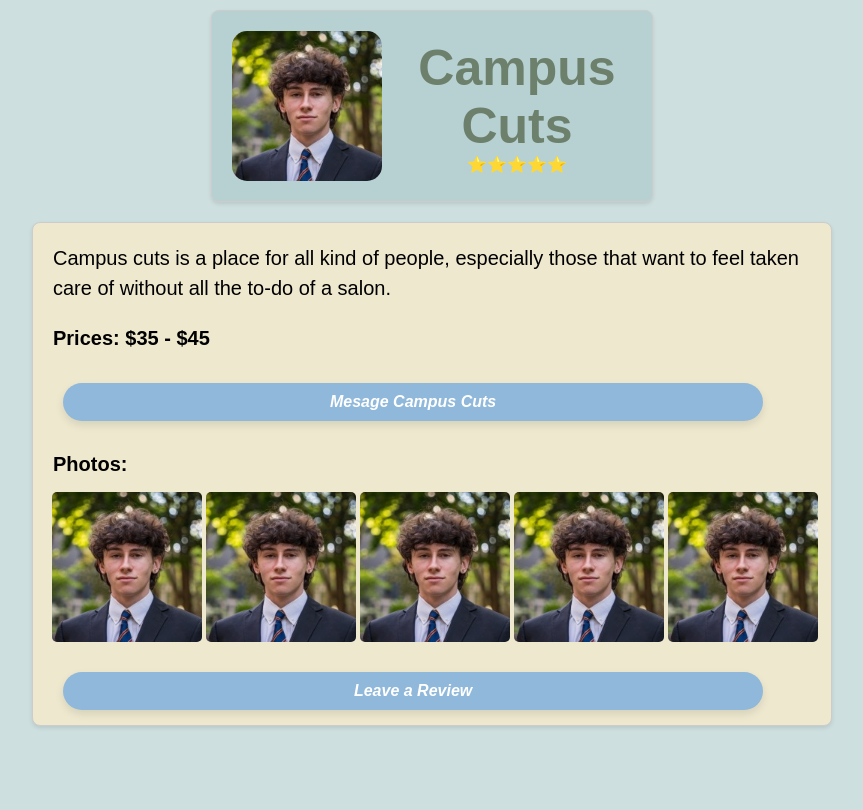
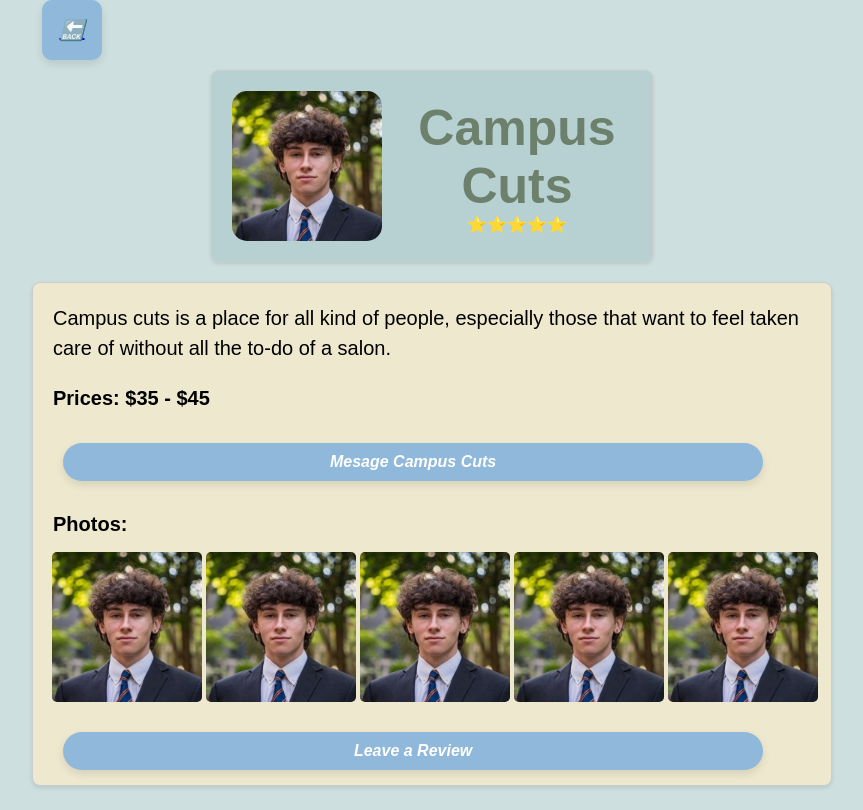
Before and after one commit to ClyveGassant/CampusConnect, a React (Create React App) app in the folder campusconnect/: page /ServiceDetailPage in a window 1280 px wide. Shown: the whole page, without its empty margins (208-1071 px from the left). Built offline with nearby package versions, Linux system fonts and the light colour scheme.

Commit message:
added back button

```diff
--- a/campusconnect/src/MessagingPage.css
+++ b/campusconnect/src/MessagingPage.css
@@ -29,6 +29,11 @@
   height: 60px;
   width: 60px;
   background-color: #8fb8da;
+}
+
+img {
+  width: 10px;
+  height: 10px;
 }
 
 .header-title {
--- a/campusconnect/src/Pages/Homepage.js
+++ b/campusconnect/src/Pages/Homepage.js
@@ -8,7 +8,6 @@ export default class Homepage extends Component {
 
     handleSearch = (event) => {
         event.preventDefault();
-        // Process the search
     };
 
     render() {
--- a/campusconnect/src/Pages/MessagingPage.js
+++ b/campusconnect/src/Pages/MessagingPage.js
@@ -20,7 +20,7 @@ export default class MessagingPage extends Component {
             <p className="message-text">Hey man, you free this weekend?</p>
           </div>
           <div className="message received">
-            <img src={profilePic} alt="Profile" className="profile-picture" />
+            <img src={profilePic} alt="Profile" className="profile-picture" width="10" height="10" />
             <p className="message-text">Yup, I'll be giving cuts from 12-3 Saturday, come through!</p>
           </div>
           <div className="message sent">
--- a/campusconnect/src/Pages/ServiceDetailPage.js
+++ b/campusconnect/src/Pages/ServiceDetailPage.js
@@ -11,6 +11,9 @@ export default class Homepage extends Component {
     render() {
         return (
             <div className="service-detail">
+                <Link to="/">
+                    <button className="back-button">🔙</button>
+                </Link>
                 <div className="service-header">
                     <img src={profilePic} alt="Profile" className="profile-picture" />
                     <div className="title-rating-container">
```
Lines whose indentation alone changed are shown as unchanged.
